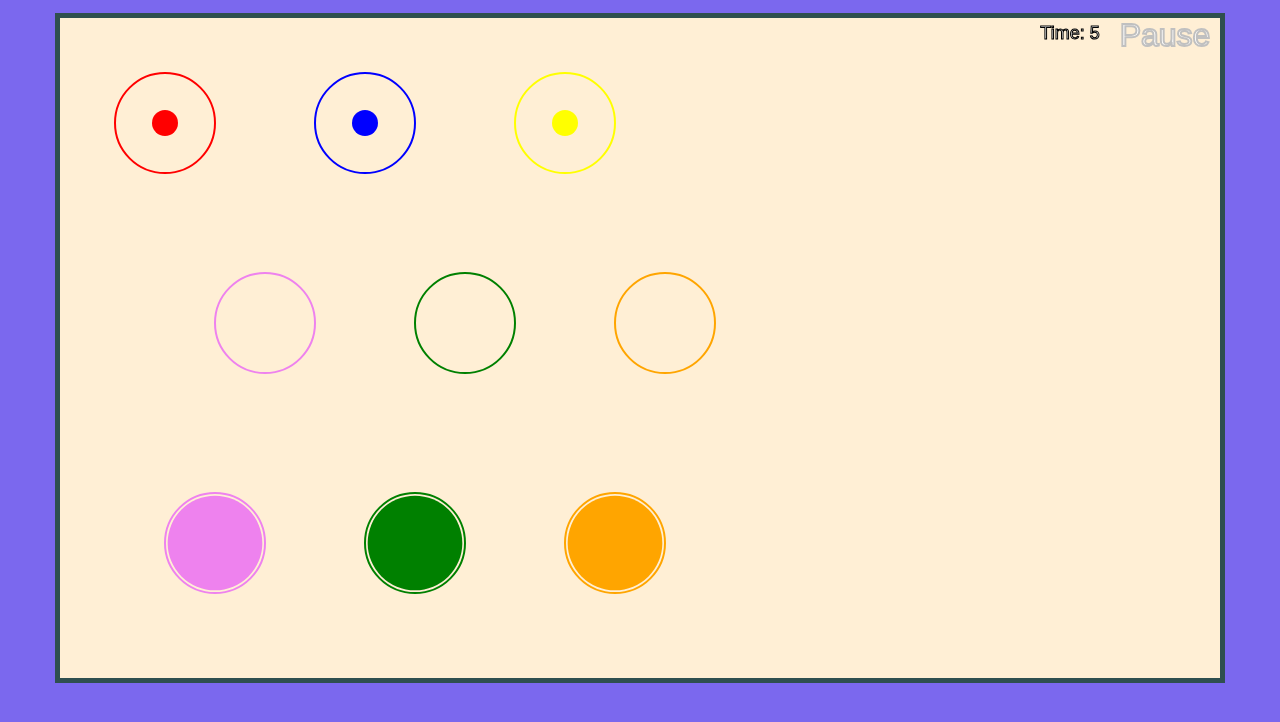
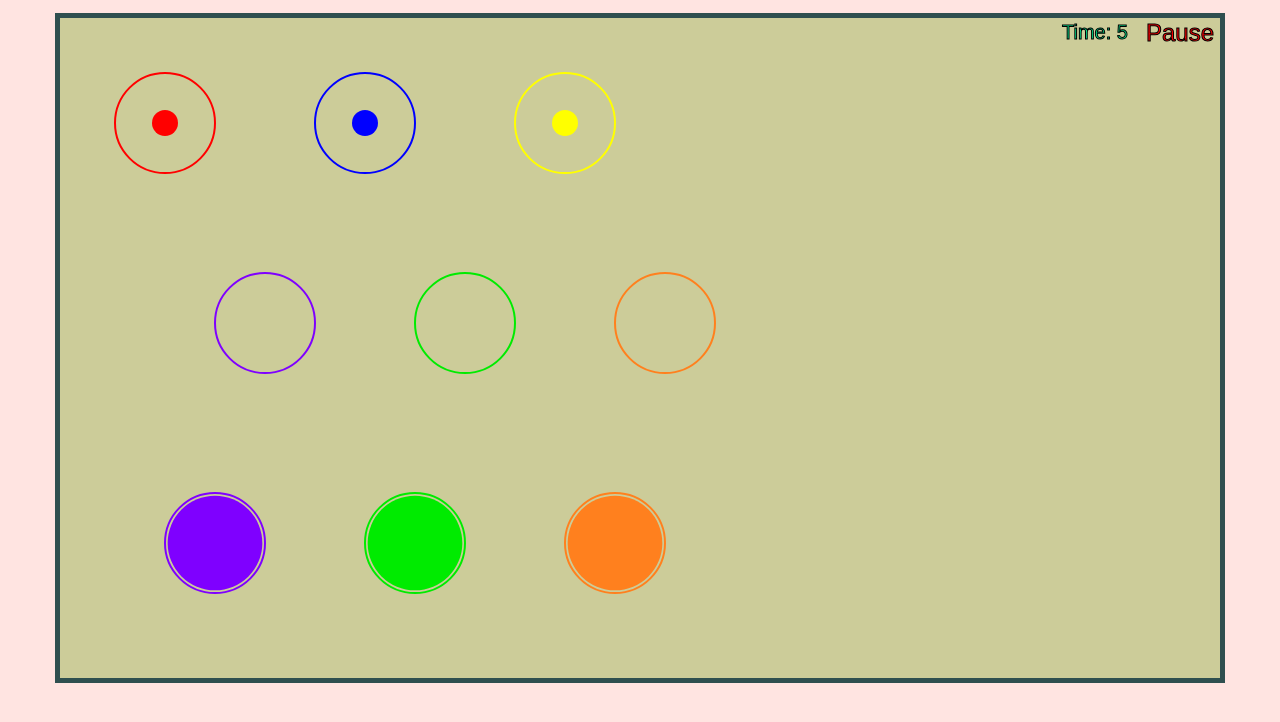
Before and after one commit to edouglas92/ExPrototype, a plain HTML site: page index.html in a window 1280 px wide. Drawn offline with Linux system fonts and the light colour scheme.

Commit message:
added more color control, documented sections

```diff
--- a/resources/game.js
+++ b/resources/game.js
@@ -1,4 +1,6 @@
 var game = { };
+
+///// Game Options /////
 
 game.timers = {
 	primaryUnit: 10,
@@ -15,9 +17,26 @@ game.capacities = {
 	terminal: 75
 };
 
+game.colors = {
+	primaryYellow: "rgb(255, 255, 0)",
+	primaryYellowSelected: "rgb(204, 204, 0)",
+	primaryRed: "rgb(255, 0, 0)",
+	primaryRedSelected: "rgb(175, 0, 0)",
+	primaryBlue: "rgb(0, 0, 255)",
+	primaryBlueSelected: "rgb(0, 0, 175)",
+	secondaryPurple: "rgb(127, 0, 255)",
+	secondaryPurpleSelected: "rgb(76, 0, 153)",
+	secondaryGreen: "rgb(0, 235, 0)",
+	secondaryGreenSelected: "rgb(0, 175, 0)",
+	secondaryOrange: "rgb(255, 128, 30)",
+	secondaryOrangeSelected: "rgb(204, 102, 0)",
+};
+
 game.displayCounts = false;
 
 game.FPS = 30;
+
+///// Click Functionality /////
 
 game.clickPrimHub = function(hub){
 	return function(layer) {
@@ -29,7 +48,7 @@ game.clickPrimHub = function(hub){
 			});
 			hub.selected = !hubSelected;
 			if (hub.selected) {
-				hub.colouring = "dark"+hub.colour;
+				hub.colouring = hub.sColouring;
 			} else {
 				if (hub.connected) {
 					hub.connected = false;
@@ -114,7 +133,7 @@ game.clickSecHub = function(hub){
 					}
 				});
 				if (!isPrimSelected) {
-					hub.colouring = "dark"+hub.colour;
+					hub.colouring = hub.sColouring;
 				}
 			} else {
 				if (hub.connected) {
@@ -170,13 +189,16 @@ game.clickArrow2 = function(hub){
 	}
 };
 
-game.initializeHub = function(xcoord, ycoord, cap, clr, num){
+///// Hub Initialization /////
+
+game.initializeHub = function(xcoord, ycoord, cap, clr, sClr, num){
 	var hub = {
 		xpos: xcoord,
 		ypos: ycoord,
 		radius: 50,
 		colour: clr,
 		colouring: clr,
+		sColouring: sClr,
 		units: 0,
 		capacity: cap,
 		isFull: false,
@@ -204,8 +226,10 @@ game.initializeHub = function(xcoord, ycoord, cap, clr, num){
 	return hub;
 };
 
-game.initializePrimaryHub = function(xcoord, ycoord, cap, clr, num){
-	var hub = this.initializeHub(xcoord, ycoord, cap, clr, num);
+///// Primary Hub Initialization /////
+
+game.initializePrimaryHub = function(xcoord, ycoord, cap, clr, sClr, num){
+	var hub = this.initializeHub(xcoord, ycoord, cap, clr, sClr, num);
 	hub.unitTimer = this.timers.primaryUnit;
 	hub.connected2 = false;
 	hub.connection2 = null;
@@ -257,23 +281,25 @@ game.initializePrimaryHub = function(xcoord, ycoord, cap, clr, num){
 game.addRedHub = function(xcoord, ycoord, cap){
 	this.redHubs += 1;
 	this.primaryHubs.push(this.initializePrimaryHub(
-		xcoord, ycoord, cap, "red", this.redHubs));
+		xcoord, ycoord, cap, this.colors.primaryRed, this.colors.primaryRedSelected, this.redHubs));
 };
 
 game.addBlueHub = function(xcoord, ycoord, cap){
 	this.blueHubs += 1;
 	this.primaryHubs.push(this.initializePrimaryHub(
-		xcoord, ycoord, cap, "blue", this.blueHubs));
+		xcoord, ycoord, cap, this.colors.primaryBlue, this.colors.primaryBlueSelected, this.blueHubs));
 };
 
 game.addYellowHub = function(xcoord, ycoord, cap){
 	this.yellowHubs += 1;
 	this.primaryHubs.push(this.initializePrimaryHub(
-		xcoord, ycoord, cap, "yellow", this.yellowHubs));
+		xcoord, ycoord, cap, this.colors.primaryYellow, this.colors.primaryYellowSelected, this.yellowHubs));
 };
 
-game.initializeSecondaryHub = function(xcoord, ycoord, cap, clr, pclr1, pclr2, num){
-	var hub = this.initializeHub(xcoord, ycoord, cap, clr, num);
+///// Secondary Hub Initialization /////
+
+game.initializeSecondaryHub = function(xcoord, ycoord, cap, clr, sClr, pclr1, pclr2, num){
+	var hub = this.initializeHub(xcoord, ycoord, cap, clr, sClr, num);
 	hub.convertTimer = this.timers.secondaryConvert;
 	hub.dropTimer = this.timers.secondaryDrop;
 	hub.isPrimary = false;
@@ -294,18 +320,6 @@ game.initializeSecondaryHub = function(xcoord, ycoord, cap, clr, pclr1, pclr2, n
 	hub.pTwoLayer = clr+num.toString()+pclr2+"Fill"+num.toString();
 	hub.pOneCountLayer = clr+num.toString()+pclr1+"SecCount"+num.toString();
 	hub.pTwoCountLayer = clr+num.toString()+pclr2+"SecCount"+num.toString();
-	var clrText = hub.colour;
-	if (clrText == "violet") {
-		clrText = "purple";
-	}
-	var hubPrimOne = hub.primOne;
-	var hubPrimTwo = hub.primTwo;
-	if (hub.primOne == "yellow") {
-		hubPrimOne = "gold";
-	}
-	if (hub.primTwo == "yellow") {
-		hubPrimTwo = "gold";
-	}
 	$('canvas').drawArc({
 		layer: true,
 		strokeStyle: hub.colour,
@@ -347,33 +361,33 @@ game.initializeSecondaryHub = function(xcoord, ycoord, cap, clr, pclr1, pclr2, n
 		fontSize: 18,
 		fontFamily: 'Arial',
 		visible: game.displayCounts,
-		text: clrText+": "+hub.units.toString(),
+		text: hub.units.toString(),
 		click: game.clickSecHub(hub)
 	})
 	.drawText({
 		layer: true,
 		name: hub.pOneCountLayer,
-		fillStyle: hubPrimOne,
-		strokeStyle: hubPrimOne,
+		fillStyle: hub.primOne,
+		strokeStyle: hub.primOne,
 		strokeWidth: 1,
 		x: hub.xpos, y: hub.ypos,
 		fontSize: 18,
 		fontFamily: 'Arial',
 		visible: game.displayCounts,
-		text: hub.primOne+": "+hub.pOneCount.toString(),
+		text: hub.pOneCount.toString(),
 		click: game.clickSecHub(hub)
 	})
 	.drawText({
 		layer: true,
 		name: hub.pTwoCountLayer,
-		fillStyle: hubPrimTwo,
-		strokeStyle: hubPrimTwo,
+		fillStyle: hub.primTwo,
+		strokeStyle: hub.primTwo,
 		strokeWidth: 1,
 		x: hub.xpos, y: hub.ypos+20,
 		fontSize: 18,
 		fontFamily: 'Arial',
 		visible: game.displayCounts,
-		text: hub.primTwo+": "+hub.pTwoCount.toString(),
+		text: hub.pTwoCount.toString(),
 		click: game.clickSecHub(hub)
 	});
 	return hub
@@ -382,23 +396,28 @@ game.initializeSecondaryHub = function(xcoord, ycoord, cap, clr, pclr1, pclr2, n
 game.addPurpleHub = function(xcoord, ycoord, cap) {
 	this.purpleHubs += 1;
 	this.secondaryHubs.push(this.initializeSecondaryHub(
-		xcoord, ycoord, cap, "violet", "red", "blue", this.purpleHubs));
+		xcoord, ycoord, cap, this.colors.secondaryPurple, this.colors.secondaryPurpleSelected,
+		this.colors.primaryRed, this.colors.primaryBlue, this.purpleHubs));
 };
 
 game.addGreenHub = function(xcoord, ycoord, cap) {
 	this.greenHubs += 1;
 	this.secondaryHubs.push(this.initializeSecondaryHub(
-		xcoord, ycoord, cap, "green", "blue", "yellow", this.greenHubs));
+		xcoord, ycoord, cap, this.colors.secondaryGreen, this.colors.secondaryGreenSelected,
+		this.colors.primaryBlue, this.colors.primaryYellow, this.greenHubs));
 };
 
 game.addOrangeHub = function(xcoord, ycoord, cap) {
 	this.orangeHubs += 1;
 	this.secondaryHubs.push(this.initializeSecondaryHub(
-		xcoord, ycoord, cap, "orange", "red", "yellow", this.orangeHubs));
+		xcoord, ycoord, cap, this.colors.secondaryOrange, this.colors.secondaryOrangeSelected,
+		this.colors.primaryRed, this.colors.primaryYellow, this.orangeHubs));
 };
 
-game.initializeTerminalHub = function(xcoord, ycoord, cap, clr, num){
-	var hub = this.initializeHub(xcoord, ycoord, cap, clr, num);
+///// Terminal Hub Initialization /////
+
+game.initializeTerminalHub = function(xcoord, ycoord, cap, clr, sClr, num){
+	var hub = this.initializeHub(xcoord, ycoord, cap, clr, sClr, num);
 	hub.dropTimer = this.timers.terminalDrop;
 	hub.capacity = cap;
 	hub.units = hub.capacity;
@@ -442,20 +461,22 @@ game.initializeTerminalHub = function(xcoord, ycoord, cap, clr, num){
 game.addPurpleTerm = function(xcoord, ycoord, cap){
 	this.purpleTerms += 1;
 	this.terminalHubs.push(this.initializeTerminalHub(
-		xcoord, ycoord, cap, "violet", this.purpleTerms));
+		xcoord, ycoord, cap, this.colors.secondaryPurple, this.colors.secondaryPurpleSelected, this.purpleTerms));
 };
 
 game.addGreenTerm = function(xcoord, ycoord, cap){
 	this.greenTerms += 1;
 	this.terminalHubs.push(this.initializeTerminalHub(
-		xcoord, ycoord, cap, "green", this.purpleTerms));
+		xcoord, ycoord, cap, this.colors.secondaryGreen, this.colors.secondaryGreenSelected, this.purpleTerms));
 };
 
 game.addOrangeTerm = function(xcoord, ycoord, cap){
 	this.orangeTerms += 1;
 	this.terminalHubs.push(this.initializeTerminalHub(
-		xcoord, ycoord, cap, "orange", this.purpleTerms));
+		xcoord, ycoord, cap, this.colors.secondaryOrange, this.colors.secondaryOrangeSelected, this.purpleTerms));
 };
+
+///// Game Initialization /////
 
 game.initialize = function(){
 	$('canvas').removeLayers().clearCanvas();
@@ -510,25 +531,25 @@ game.initialize = function(){
 	.drawText({
 		layer: true,
 		name: "pauseText",
-		fillStyle: 'white',
-		strokeStyle: 'silver',
-		strokeWidth: 2,
-		x: 1100, y: 14,
-		fontSize: 32,
+		fillStyle: game.colors.primaryRed,
+		strokeStyle: 'black',
+		strokeWidth: 1,
+		x: 1115, y: 11,
+		fontSize: 24,
 		fontFamily: 'Arial',
 		text: "Pause",
 		click: function(layer){
 			if (!game.gameOver) {
 				game.paused = !game.paused;
 				var pTxt = "Pause";
-				var strStyle = 'silver';
+				var filStyle = game.colors.primaryRed;
 				if (game.paused) {
 					pTxt = "Play";
-					strStyle = 'black';
+					filStyle = game.colors.secondaryGreen;
 				}
 				$('canvas').setLayer("pauseText", {
 					text: pTxt,
-					strokeStyle: strStyle
+					fillStyle: filStyle
 				});
 			}
 		}
@@ -536,15 +557,17 @@ game.initialize = function(){
 	.drawText({
 		layer: true,
 		name: "timerText",
-		fillStyle: 'white',
+		fillStyle: 'rgb(0,250,154)',
 		strokeStyle: 'black',
 		strokeWidth: 1,
-		x: 1005, y: 11,
-		fontSize: 18,
+		x: 1030, y: 10,
+		fontSize: 20,
 		fontFamily: 'Arial',
 		text: "Time: "+Math.floor(game.totalTime/game.FPS).toString()
 	});
 };
+
+///// Drawing /////
 
 game.drawPrimaryHubs = function(){
 	$.each(this.primaryHubs, function(idx, hub){
@@ -588,10 +611,6 @@ game.drawPrimaryHubs = function(){
 
 game.drawSecondaryHubs = function(){
 	$.each(this.secondaryHubs, function(idx, hub){
-		var clrText = hub.colour;
-		if (clrText == "violet") {
-			clrText = "purple";
-		}
 		$('canvas').setLayer(hub.fillLayer, {
 			fillStyle: hub.colouring,
   			radius: hub.fillRadius
@@ -605,13 +624,13 @@ game.drawSecondaryHubs = function(){
   			radius: hub.pTwoFill
 		})
 		.setLayer(hub.pOneCountLayer, {
-			text: hub.primOne+": "+hub.pOneCount.toString()
+			text: hub.pOneCount.toString()
 		})
 		.setLayer(hub.pTwoCountLayer, {
-			text: hub.primTwo+": "+hub.pTwoCount.toString()
+			text: hub.pTwoCount.toString()
 		})
 		.setLayer(hub.countLayer, {
-			text: clrText+": "+hub.units.toString()
+			text: hub.units.toString()
 		});
 		if (hub.connected) {
 			$('canvas').setLayer(hub.arrowLayer, {
@@ -674,6 +693,9 @@ game.requestRedraw = function(){
 		requestAnimationFrame(this.draw);
 	}
 };
+
+
+///// Updating /////
 
 game.updatePrimaryHub = function(pHub){
 	if (pHub.units == 0) {
@@ -853,6 +875,8 @@ game.update = function(){
 	}
 };
 
+///// Game Loop /////
+
 game.run = (function(){
 	var loops = 0,
 	skipTicks = 1000 / game.FPS,
@@ -869,6 +893,9 @@ game.run = (function(){
 	};
 })();
 
+
+///// User Input /////
+
 game.userInput = function(){
 	$(window).keypress(function(e) {
 		var key = e.which;
@@ -877,6 +904,8 @@ game.userInput = function(){
 		}
 	});
 };
+
+///// Game Launch /////
 
 game.startGame = function(){
 	this.userInput();
--- a/resources/style.css
+++ b/resources/style.css
@@ -3,7 +3,7 @@
 }
 
 canvas {
-    background-color: #FFEFD5;
+    background-color: #CCCC99;
     padding: 5px;
     margin: 5px;
     border-width: 5px;
@@ -12,5 +12,5 @@ canvas {
 }
 
 body {
-    background-color: #7B68EE;
+    background-color: #FFE4E1;
 }
```
